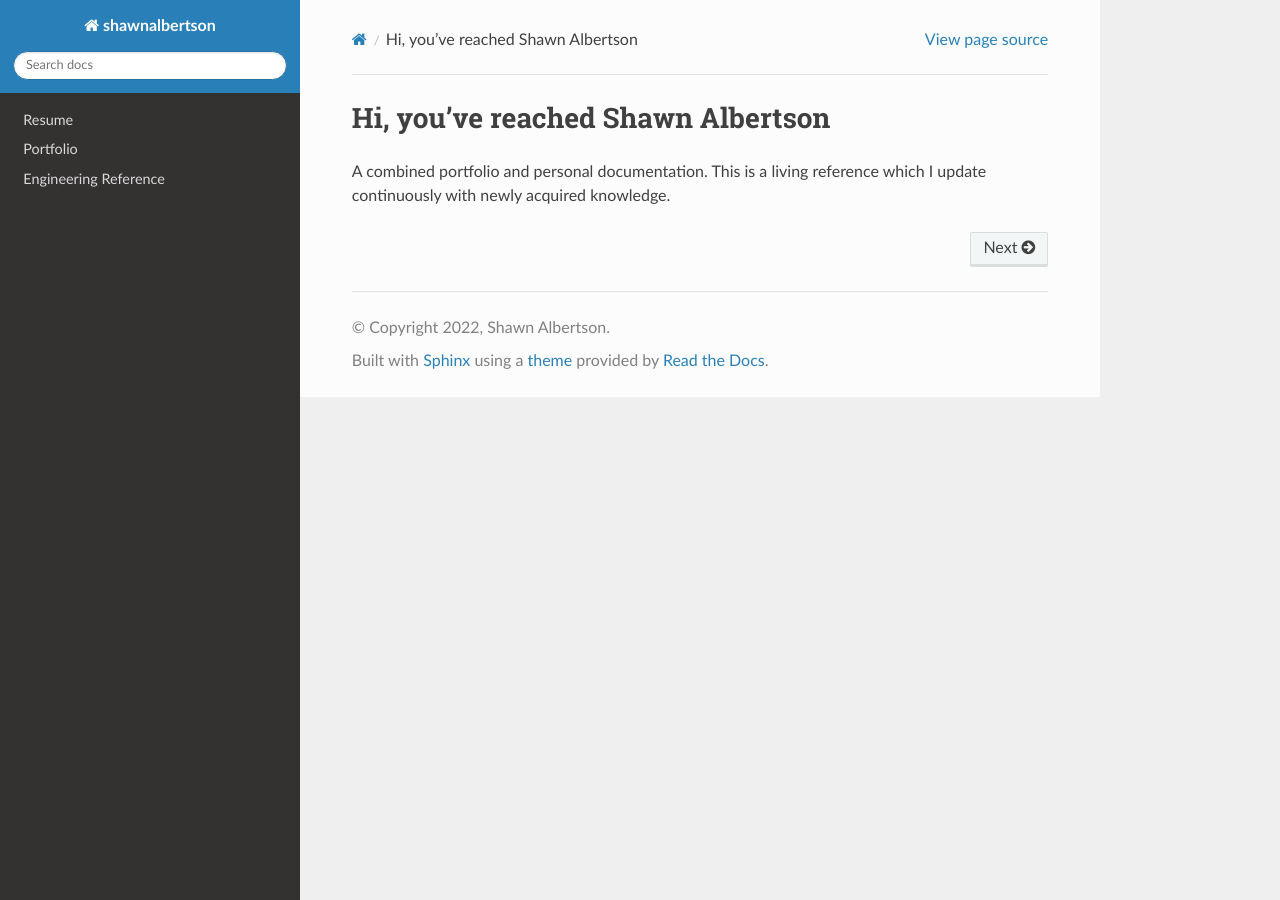
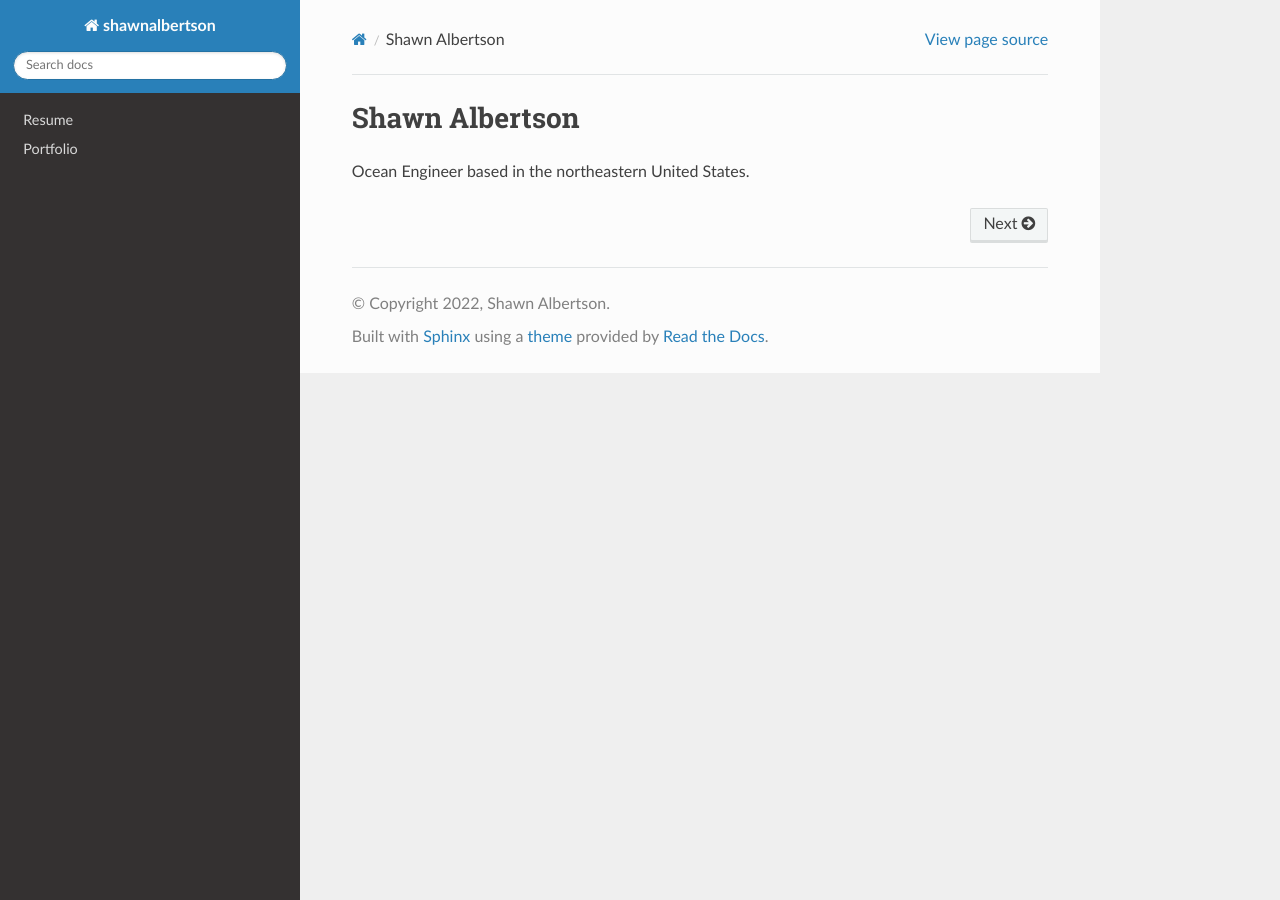
Before and after one commit to shawnalbertson/shawnalbertson, a Sphinx documentation site: the page built from docs/source/index.rst, in a window 1280 px wide. Built offline with Sphinx 7.4.7 and the Read the Docs theme 2.0.0, drawn with Linux system fonts in a browser that asks for light colours; pages that are not in the unit, such as notebooks, are missing from menus.

Commit message:
remove reference section

```diff
--- a/docs/source/index.rst
+++ b/docs/source/index.rst
@@ -3,11 +3,10 @@
    You can adapt this file completely to your liking, but it should at least
    contain the root `toctree` directive.
 
-Hi, you've reached Shawn Albertson
-==================================
+Shawn Albertson
+===============
 
-A combined portfolio and personal documentation.
-This is a living reference which I update continuously with newly acquired knowledge.
+Ocean Engineer based in the northeastern United States.
 
 ..
    :doc:`resume`
@@ -18,7 +17,6 @@ This is a living reference which I update continuously with newly acquired knowl
 
    resume
    /portfolio/index
-   /reference/index
 
 ..
    Portfolio
--- a/docs/source/reference/hydro.rst
+++ /dev/null
@@ -1,2 +0,0 @@
-Hydrodynamics
-=============
--- a/docs/source/reference/index.rst
+++ /dev/null
@@ -1,5 +0,0 @@
-Engineering Reference
-==================
-
-Hydrodynamics
--------------
```
